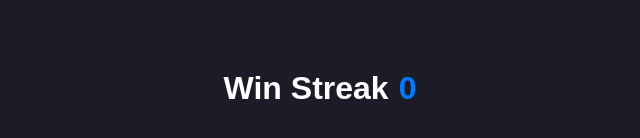
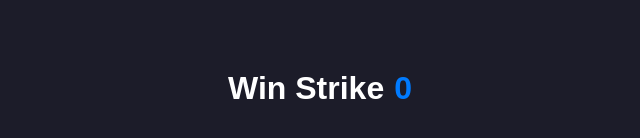
Before and after one commit to im-sourav/pubu, a plain HTML site: page index.html in a window 1280 px wide. Shown: the part 632-770 px from the top of the page, 320-960 px from the left. Drawn offline with Linux system fonts and the light colour scheme.

Commit message:
চেঞ্জ নাম

```diff
--- a/index.html
+++ b/index.html
@@ -35,7 +35,7 @@
         <div class="button">MAITY</div>
       </div>
       <div id="streak">
-        <p>Win Streak<x id="score">0</x></p>
+        <p>Win Strike<x id="score">0</x></p>
       </div>
     </div>
     <script src="./index.js"></script>
```
